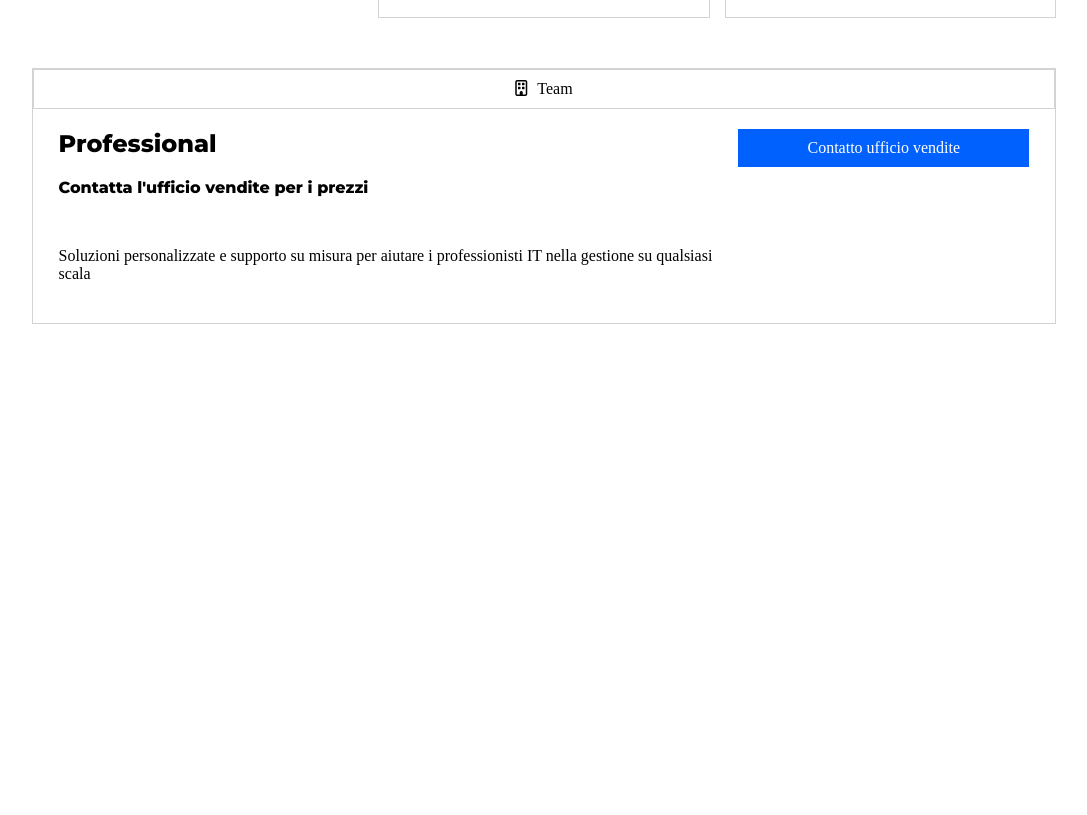
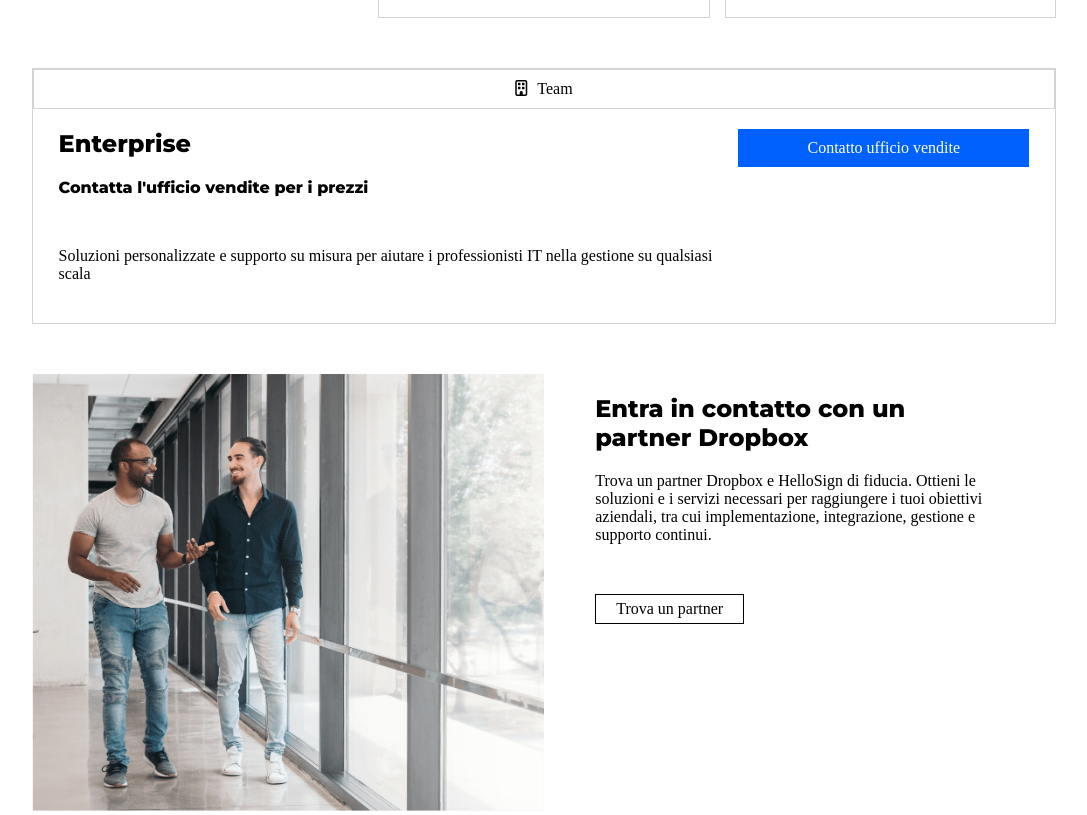
Before and after one commit to Paletta90/htmlcss-dropbox, a plain HTML site: page index.html in a window 1280 px wide. Shown: the part 1644-2459 px from the top of the page, without its empty margins (96-1183 px from the left). Before the commit the page ends 1968 px from the top, so only its background shows below. Drawn offline with Linux system fonts and the light colour scheme.

Commit message:
Realizzo quarta section

```diff
--- a/asset/css/style.css
+++ b/asset/css/style.css
@@ -117,9 +117,6 @@ header{
 
 /* Terza Section */
 
-.bordergrey{
-    border: 1px solid lightgrey;
-}
 .container-thirdsection
 {
     width: 95%;
@@ -134,3 +131,9 @@ header{
     width: calc(70% - 20px);
     margin-right: 20px;
 }
+
+/* Quarta section */
+.block-50{
+    width: 50%;
+    float: left;
+}
--- a/asset/css/utility.css
+++ b/asset/css/utility.css
@@ -70,3 +70,10 @@
 .label-x-y{
     padding: 5px 20px;
 }
+/* Border */
+.bordergrey{
+    border: 1px solid lightgrey;
+}
+.borderblack{
+    border: 1px solid black;
+}
--- a/index.html
+++ b/index.html
@@ -299,12 +299,12 @@
             </section>
 
             <!-- Terza section Enterprise -->
-            <section>
+            <section class="p-y-50">
                 <div class="bordergrey">
                     <p class="f-center title-bordergrey p-2y-10"><i class="fa-regular fa-building p-x-10"></i>Team</p>
                     <div class="container-thirdsection clearfix p-y-20">
                         <div class="block-text">
-                            <h3 class="f-medium p-y-20">Professional</h3>
+                            <h3 class="f-medium p-y-20">Enterprise</h3>
                             <h4 class="f-normal p-y-50">Contatta l'ufficio vendite per i prezzi</h4>
                             <p>Soluzioni personalizzate e supporto su misura per aiutare i professionisti IT nella
                                 gestione su qualsiasi scala</p>
@@ -316,6 +316,22 @@
                     </div>
                 </div>
             </section>
+
+            <!-- Quarta section -->
+            <section>
+                <div class="block-50">
+                    <img src="./asset/img/partner.png" alt="Due ragazzi che parlano" width="100%">
+                </div>
+                <div class="block-50">
+                    <div class="container-column">
+                        <h3 class="f-medium p-y-20">Entra in contatto con un partner Dropbox</h3>
+                        <p class="p-y-50">Trova un partner Dropbox e HelloSign di fiducia. Ottieni le soluzioni e i servizi necessari
+                            per raggiungere i tuoi obiettivi aziendali, tra cui implementazione, integrazione, gestione
+                            e supporto continui.</p>
+                        <span class="label-x-y borderblack">Trova un partner</span>
+                    </div>
+                </div>
+            </section>
         </div>
 
     </main>
```
